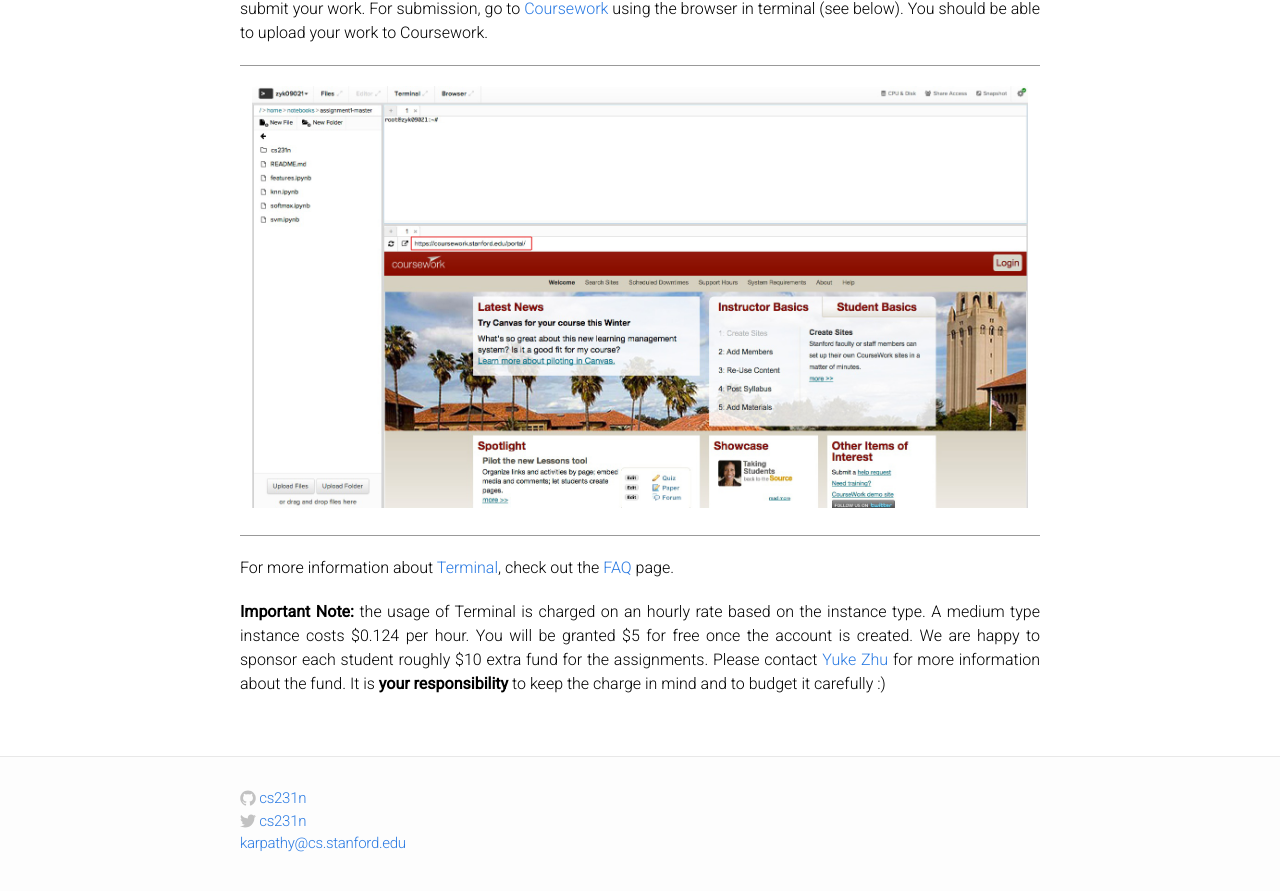
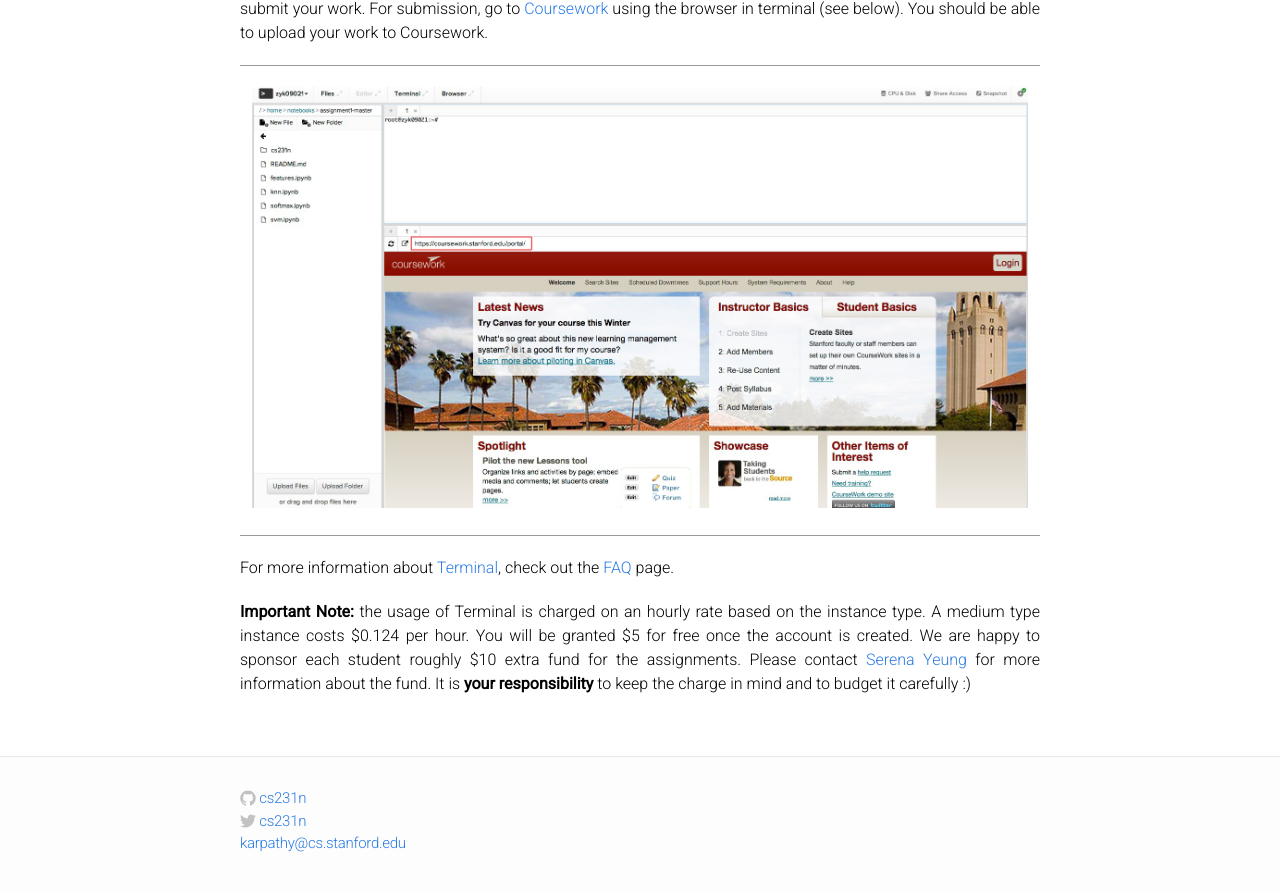
Before and after one commit to cs231n/cs231n.github.io, a Jekyll site: the page built from terminal-tutorial.md, in a window 1280 px wide and 900 px high, scrolled down 2074 px. Shown: the top 891 px of the window. Built offline with Jekyll 4.4.1, drawn with Linux system fonts in a browser that asks for light colours; Markdown is read by kramdown in place of the engine named in the settings.

Commit message:
switch Yuke -> Serena for person to contact for funds

```diff
--- a/terminal-tutorial.md
+++ b/terminal-tutorial.md
@@ -35,4 +35,4 @@
 
 For more information about [Terminal](https://www.terminal.com/terminals), check out the [FAQ](https://www.terminal.com/faq) page.
 
-**Important Note:** the usage of Terminal is charged on an hourly rate based on the instance type. A medium type instance costs $0.124 per hour. You will be granted $5 for free once the account is created. We are happy to sponsor each student roughly $10 extra fund for the assignments. Please contact [Yuke Zhu](mailto:yukez@cs.stanford.edu) for more information about the fund. It is **your responsibility** to keep the charge in mind and to budget it carefully :)
+**Important Note:** the usage of Terminal is charged on an hourly rate based on the instance type. A medium type instance costs $0.124 per hour. You will be granted $5 for free once the account is created. We are happy to sponsor each student roughly $10 extra fund for the assignments. Please contact [Serena Yeung](mailto:syyeung@cs.stanford.edu) for more information about the fund. It is **your responsibility** to keep the charge in mind and to budget it carefully :)
```
